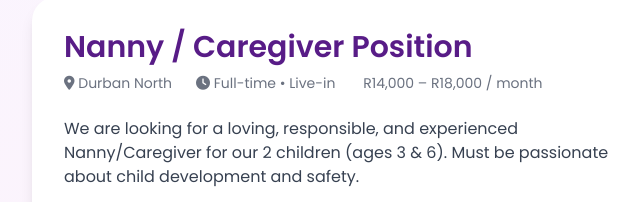
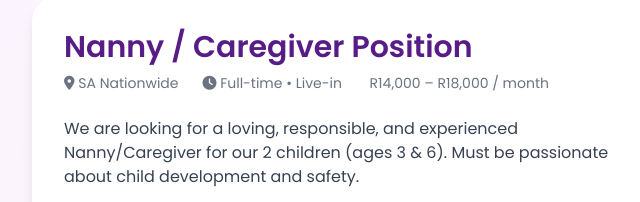
Before and after one commit to realproperweb/gumtree, a plain HTML site: page jobs/nanny.html in a window 1280 px wide. Shown: the part 144-346 px from the top of the page, 120-760 px from the left. Drawn offline with nearby package versions, Linux system fonts and the light colour scheme.

Commit message:
Update nanny.html

```diff
--- a/jobs/nanny.html
+++ b/jobs/nanny.html
@@ -52,7 +52,7 @@
                 <div class="bg-white rounded-3xl shadow-lg p-8 mb-8">
                     <h2 class="text-3xl font-bold text-purple-900 mb-2">Nanny / Caregiver Position</h2>
                     <div class="flex gap-6 text-sm text-gray-500 mb-6">
-                        <span><i class="fas fa-map-marker-alt"></i> Durban North</span>
+                        <span><i class="fas fa-map-marker-alt"></i> SA Nationwide</span>
                         <span><i class="fas fa-clock"></i> Full-time • Live-in</span>
                         <span><i class="fas fa-rand"></i> R14,000 – R18,000 / month</span>
                     </div>
```
